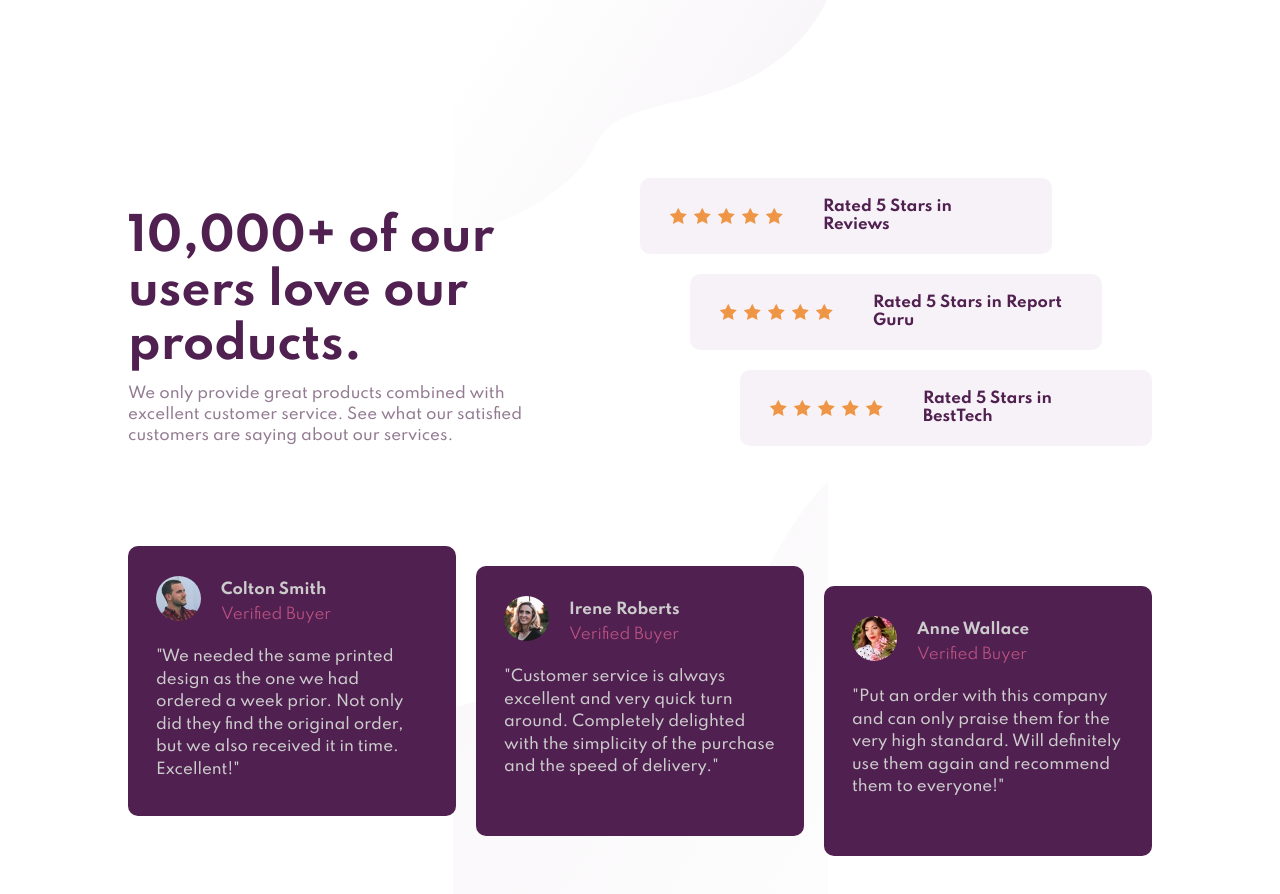
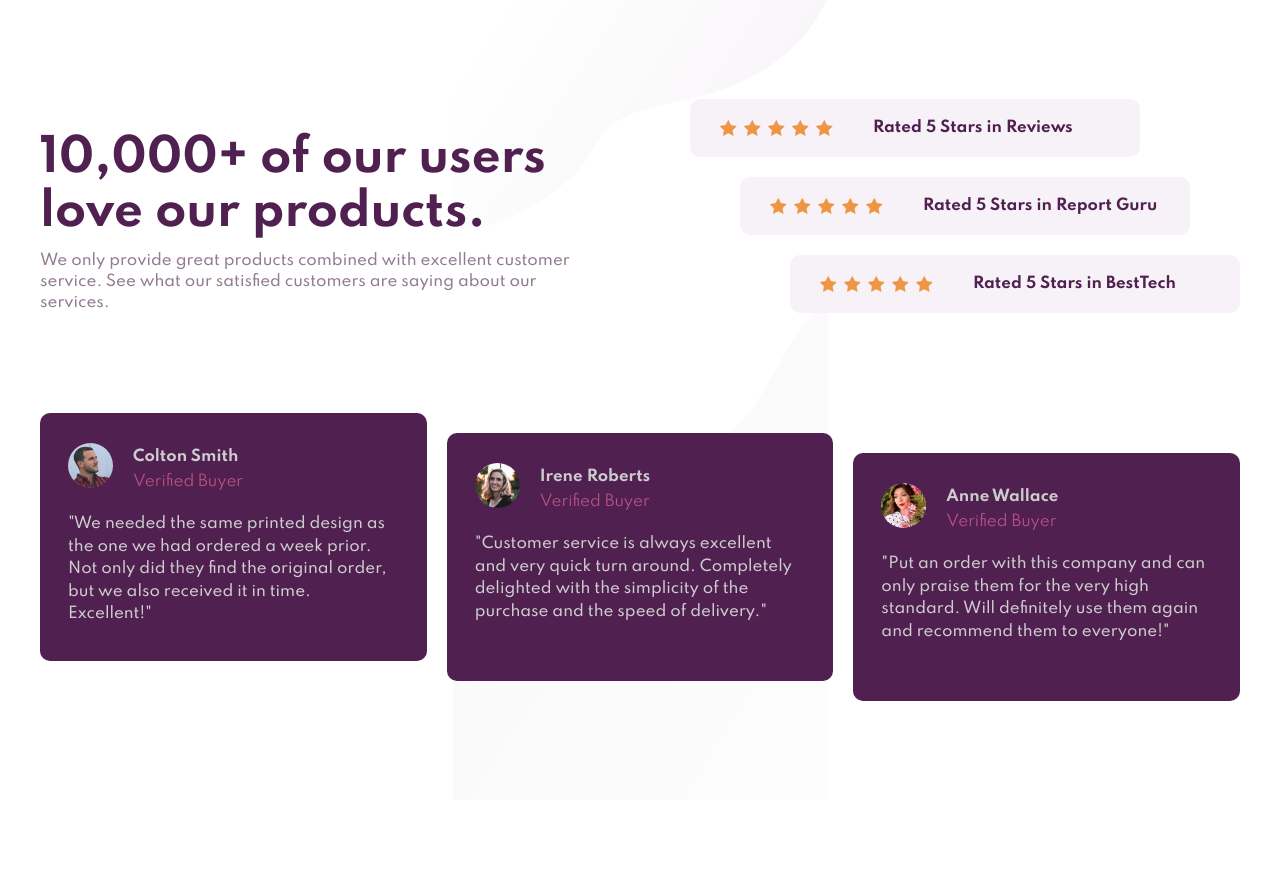
Before and after one commit to Sloth247/social-proof-section-master, a plain HTML site: page index.html in a window 1280 px wide. After the commit the page ends 800 px from the top, so only its background shows below. Drawn offline with Linux system fonts and the light colour scheme.

Commit message:
Update app.css

```diff
--- a/app.css
+++ b/app.css
@@ -30,6 +30,11 @@ body {
     url(images/bg-pattern-bottom-mobile.svg);
   background-repeat: no-repeat;
   background-position: top, bottom;
+
+  padding: 1rem;
+  min-height: 100vh;
+  display: grid;
+  place-content: center;
 }
 
 h1,
@@ -44,7 +49,8 @@ h3 {
   grid-row-gap: 4.5rem;
   align-content: center;
   justify-content: center;
-  padding: 17% 10%;
+  /* padding: 17% 10%; */
+  max-width: 120rem;
 }
 
 .header {
@@ -169,11 +175,8 @@ h3 {
 
   .container {
     grid-template-rows: repeat(2, minmax(min-content, max-content));
-    grid-template-columns: 40% 1fr 50%;
-    grid-row-gap: 10rem;
-    max-width: 100%;
-    height: 100%;
-    padding: 10% 10%;
+    grid-template-columns: repeat(2, 1fr);
+    gap: 10rem;
   }
 
   .header {
@@ -190,11 +193,11 @@ h3 {
   }
 
   .ratings {
-    grid-column: 3/4;
+    grid-column: 2/2;
     grid-row: repeat(3, 1fr);
-    grid-row-gap: 2rem;
+    row-gap: 2rem;
     grid-template-columns: 5rem 5rem 1fr 5rem 5rem;
-    margin-top: 5rem;
+    /* margin-top: 5rem; */
   }
   .rating--1 {
     grid-row: 1 / 2;
@@ -239,3 +242,9 @@ h3 {
     grid-row: 3 / -1;
   }
 }
+@media screen and (max-width: 62.4em) {
+  .body {
+    background-image: url(images/bg-pattern-top-mobile.svg),
+      url(images/bg-pattern-bottom-mobile.svg);
+  }
+}
```
